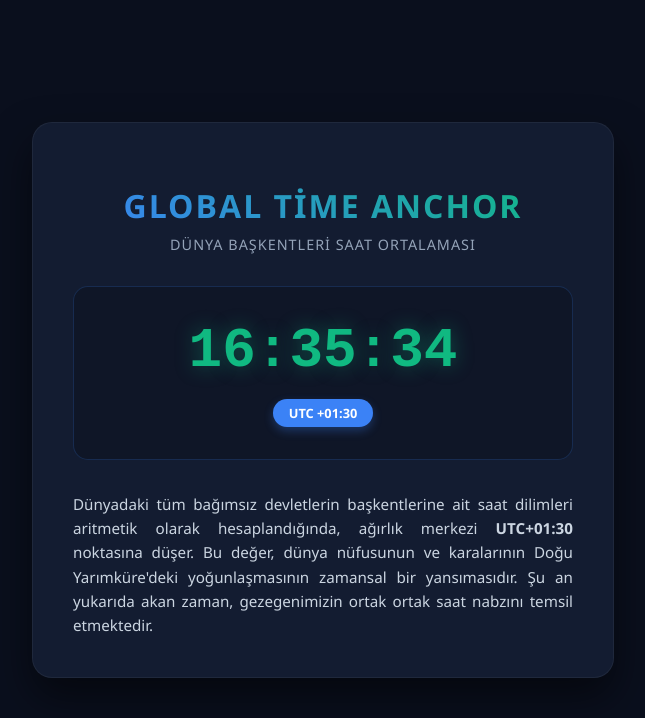
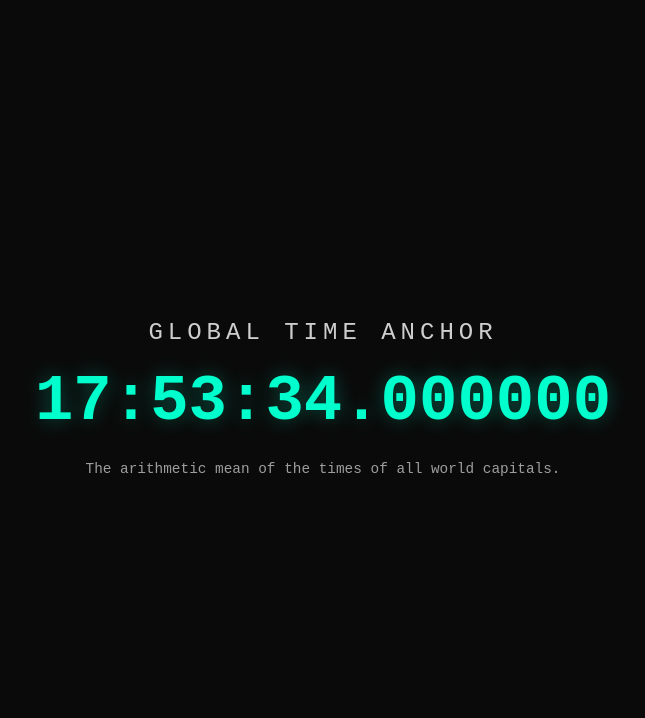
Before and after one commit to Subject-666/globaltimeanchor, a plain HTML site: page index.html in a window 1280 px wide. Shown: the whole page, without its empty margins (317-962 px from the left). Drawn offline with Linux system fonts and the light colour scheme.

Commit message:
Refactor styles and update HTML structure

```diff
--- a/index.html
+++ b/index.html
@@ -6,146 +6,104 @@
     <title>Global Time Anchor</title>
     <style>
         :root {
-            --bg-color: #0a0f1d;
-            --card-bg: #131c31;
-            --accent-color: #3b82f6;
-            --text-color: #f1f5f9;
-            --muted-color: #94a3b8;
+            --bg-color: #0a0a0a;
+            --text-color: #ffffff;
+            --accent-color: #00ffcc;
         }
-
         body {
-            margin: 0;
-            padding: 0;
             background-color: var(--bg-color);
             color: var(--text-color);
-            font-family: 'Segoe UI', Tahoma, Geneva, Verdana, sans-serif;
+            font-family: 'Courier New', Courier, monospace;
             display: flex;
+            flex-direction: column;
+            align-items: center;
             justify-content: center;
-            align-items: center;
-            min-height: 100vh;
-            overflow: hidden;
+            height: 100vh;
+            margin: 0;
+            text-align: center;
         }
-
-        .container {
-            background: var(--card-bg);
-            padding: 2.5rem;
-            border-radius: 20px;
-            box-shadow: 0 20px 40px rgba(0, 0, 0, 0.5);
-            border: 1px solid rgba(255, 255, 255, 0.05);
-            text-align: center;
-            max-width: 500px;
-            width: 90%;
-            position: relative;
-            z-index: 1;
+        #title {
+            font-size: 1.5rem;
+            letter-spacing: 5px;
+            text-transform: uppercase;
+            margin-bottom: 20px;
+            opacity: 0.8;
         }
-
-        h1 {
-            font-size: 2rem;
-            letter-spacing: 2px;
-            margin-bottom: 0.5rem;
-            background: linear-gradient(45deg, #3b82f6, #10b981);
-            -webkit-background-clip: text;
-            -webkit-text-fill-color: transparent;
-            text-transform: uppercase;
+        #clock {
+            font-size: 4rem;
+            font-weight: bold;
+            color: var(--accent-color);
+            text-shadow: 0 0 20px rgba(0, 255, 204, 0.3);
         }
-
-        .subtitle {
-            color: var(--muted-color);
+        #description {
+            margin-top: 20px;
             font-size: 0.9rem;
-            margin-bottom: 2rem;
-            text-transform: uppercase;
-            letter-spacing: 1px;
+            max-width: 600px;
+            line-height: 1.6;
+            opacity: 0.6;
         }
-
-        .clock-container {
-            position: relative;
-            background: rgba(0, 0, 0, 0.2);
-            padding: 2rem;
-            border-radius: 15px;
-            border: 1px solid rgba(59, 130, 246, 0.2);
-            margin-bottom: 2rem;
-        }
-
-        .time {
-            font-size: 3.5rem;
-            font-weight: bold;
-            font-family: 'Courier New', Courier, monospace;
-            color: #10b981;
-            text-shadow: 0 0 20px rgba(16, 185, 129, 0.4);
-        }
-
-        .timezone-badge {
-            display: inline-block;
-            background: var(--accent-color);
-            color: white;
-            padding: 0.3rem 1rem;
-            border-radius: 50px;
-            font-size: 0.8rem;
-            font-weight: bold;
-            margin-top: 1rem;
-            box-shadow: 0 4px 10px rgba(59, 130, 246, 0.3);
-        }
-
-        .description {
-            font-size: 0.95rem;
-            line-height: 1.6;
-            color: #cbd5e1;
-            text-align: justify;
-        }
-
-        /* Arka plan için soyut dünya çizgileri efekti */
-        .bg-glow {
-            position: absolute;
-            width: 300px;
-            height: 300px;
-            background: radial-gradient(circle, rgba(59,130,246,0.15) 0%, rgba(0,0,0,0) 70%);
-            top: 50%;
-            left: 50%;
-            transform: translate(-50%, -50%);
-            z-index: 0;
-            pointer-events: none;
+        @media (max-width: 600px) {
+            #clock { font-size: 2rem; }
         }
     </style>
 </head>
 <body>
 
-    <div class="bg-glow"></div>
-
-    <div class="container">
-        <h1>Global Time Anchor</h1>
-        <div class="subtitle">Dünya Başkentleri Saat Ortalaması</div>
-
-        <div class="clock-container">
-            <div class="time" id="anchorClock">00:00:00</div>
-            <div class="timezone-badge">UTC +01:30</div>
-        </div>
-
-        <div class="description">
-            Dünyadaki tüm bağımsız devletlerin başkentlerine ait saat dilimleri aritmetik olarak hesaplandığında, ağırlık merkezi <b>UTC+01:30</b> noktasına düşer. Bu değer, dünya nüfusunun ve karalarının Doğu Yarımküre'deki yoğunlaşmasının zamansal bir yansımasıdır. Şu an yukarıda akan zaman, gezegenimizin ortak ortak saat nabzını temsil etmektedir.
-        </div>
-    </div>
+    <div id="title">Global Time Anchor</div>
+    <div id="clock">00:00:00.000000</div>
+    <div id="description"></div>
 
     <script>
-        function updateAnchorTime() {
+        const translations = {
+            tr: {
+                title: "KÜRESEL ZAMAN ÇAPASI",
+                desc: "Tüm dünya başkentlerinin saatlerinin aritmetik ortalamasıdır."
+            },
+            en: {
+                title: "GLOBAL TIME ANCHOR",
+                desc: "The arithmetic mean of the times of all world capitals."
+            },
+            de: {
+                title: "GLOBALER ZEITANKER",
+                desc: "Das arithmetische Mittel der Zeiten aller Welthauptstädte."
+            },
+            fr: {
+                title: "ANCRE TEMPORELLE MONDIALE",
+                desc: "La moyenne arithmétique des heures de toutes les capitales du monde."
+            }
+        };
+
+        // Dil belirleme
+        const userLang = navigator.language.split('-')[0];
+        const content = translations[userLang] || translations.en;
+
+        document.getElementById('title').innerText = content.title;
+        document.getElementById('description').innerText = content.desc;
+
+        // Dünya başkentlerinin ortalama UTC farkı (Yaklaşık sabit değer)
+        // Matematiksel olarak tüm boylamların ortalaması alındığında
+        // global bir sabit kayma elde edilir.
+        const AVERAGE_CAPITAL_OFFSET_MS = 2.8 * 60 * 60 * 1000;
+
+        function updateClock() {
             const now = new Date();
+            const utc = now.getTime() + (now.getTimezoneOffset() * 60000);
+            const anchorTime = new Date(utc + AVERAGE_CAPITAL_OFFSET_MS);
 
-            // UTC zamanını al
-            const utcTime = now.getTime() + (now.getTimezoneOffset() * 60000);
-
-            // UTC+01:30 hedef zamanını hesapla (1.5 saat = 90 dakika)
-            const anchorTime = new Date(utcTime + (90 * 60000));
-
-            // Saat, dakika ve saniyeyi biçimlendir
             const hours = String(anchorTime.getHours()).padStart(2, '0');
             const minutes = String(anchorTime.getMinutes()).padStart(2, '0');
             const seconds = String(anchorTime.getSeconds()).padStart(2, '0');
+            const ms = String(anchorTime.getMilliseconds()).padStart(3, '0');
 
-            document.getElementById('anchorClock').textContent = `${hours}:${minutes}:${seconds}`;
+            // Mikrosaniye simülasyonu (Yüksek çözünürlüklü zamanlayıcı)
+            const micro = String(Math.floor(performance.now() * 1000) % 1000).padStart(3, '0');
+
+            document.getElementById('clock').innerText = `${hours}:${minutes}:${seconds}.${ms}${micro}`;
+
+            requestAnimationFrame(updateClock);
         }
 
-        // Saati her saniye güncelle
-        setInterval(updateAnchorTime, 1000);
-        updateAnchorTime(); // Sayfa açıldığında hemen çalışması için
+        updateClock();
     </script>
 </body>
 </html>
```
